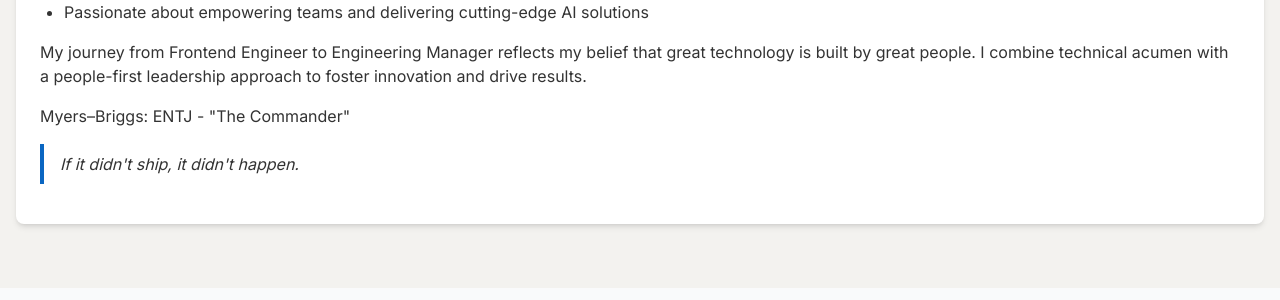
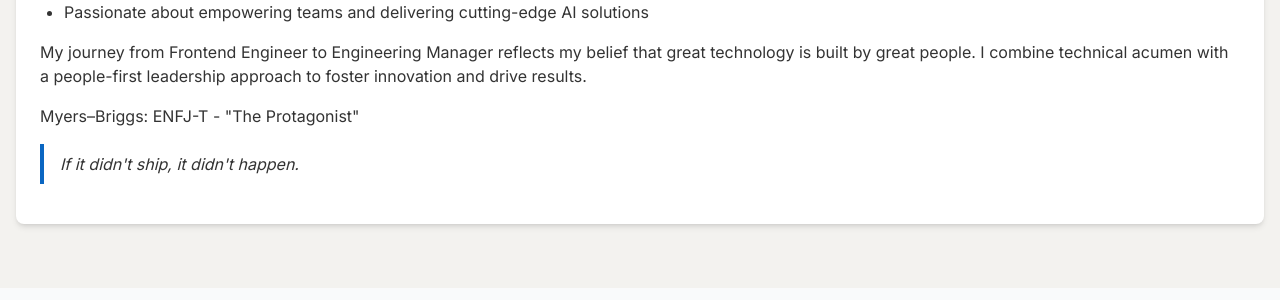
Before and after one commit to Oregand/oregand.github.io, a Jekyll site: the page index.html, which Jekyll copies as it is, in a window 1280 px wide and 900 px high, scrolled down 606 px. Shown: the part 154-454 px from the top of the window. Built offline with Jekyll 4.4.1, drawn with Linux system fonts in a browser that asks for light colours.

Commit message:
Update MB result to latest

```diff
--- a/index.html
+++ b/index.html
@@ -98,7 +98,7 @@
                     is built by great people. I combine technical acumen with a people-first leadership approach to
                     foster innovation and drive results.
                 </p>
-                <p class="mb-4 dark:text-gray-300">Myers–Briggs: ENTJ - "The Commander"</p>
+                <p class="mb-4 dark:text-gray-300">Myers–Briggs: ENFJ-T - <a href="https://www.16personalities.com/enfj-personality">"The Protagonist"</a></p>
                 <blockquote class="italic border-l-4 border-primary dark:border-blue-500 pl-4 py-2 mb-4 dark:text-gray-300">
                     If it didn't ship, it didn't happen.
                 </blockquote>
```
